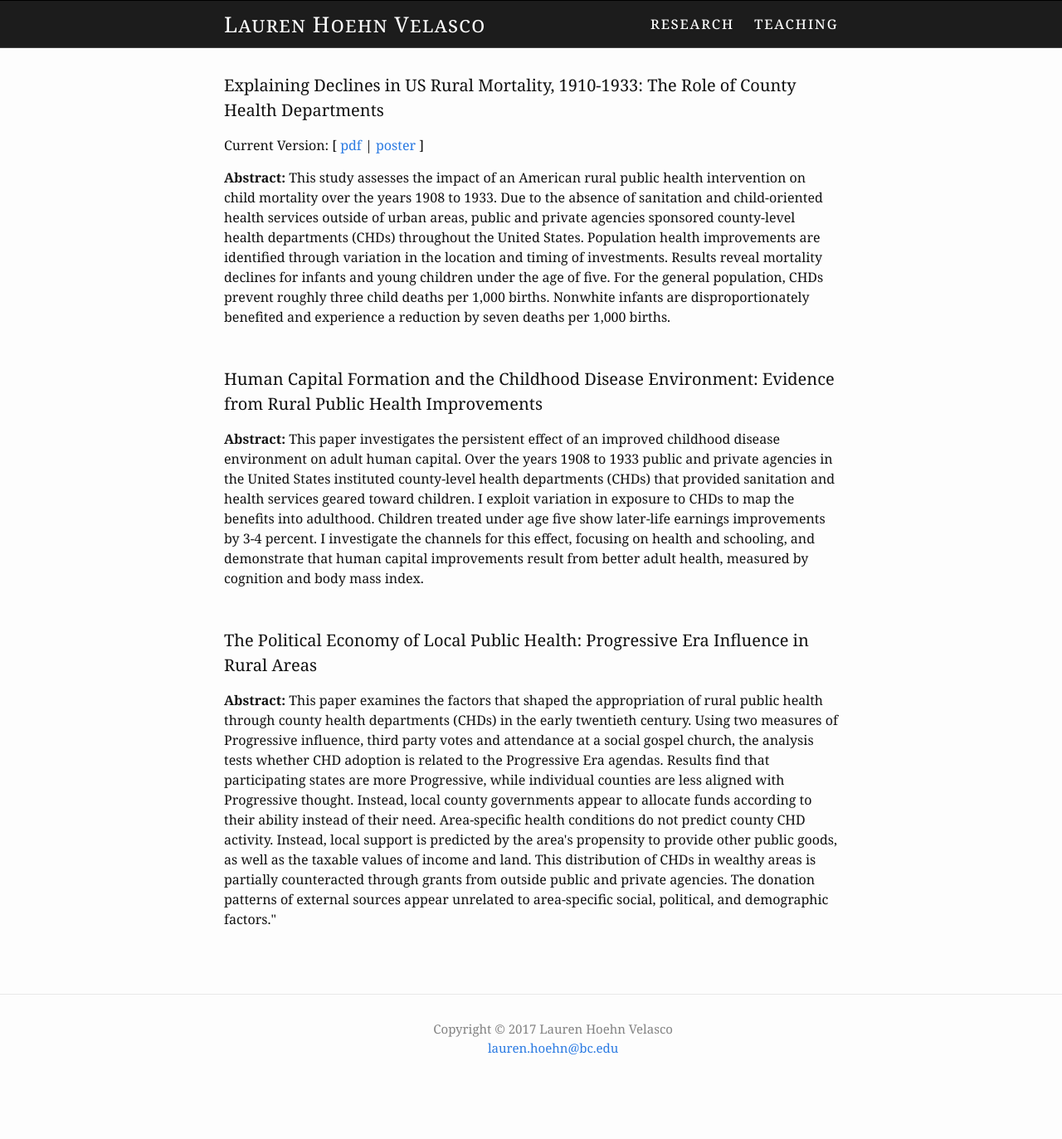
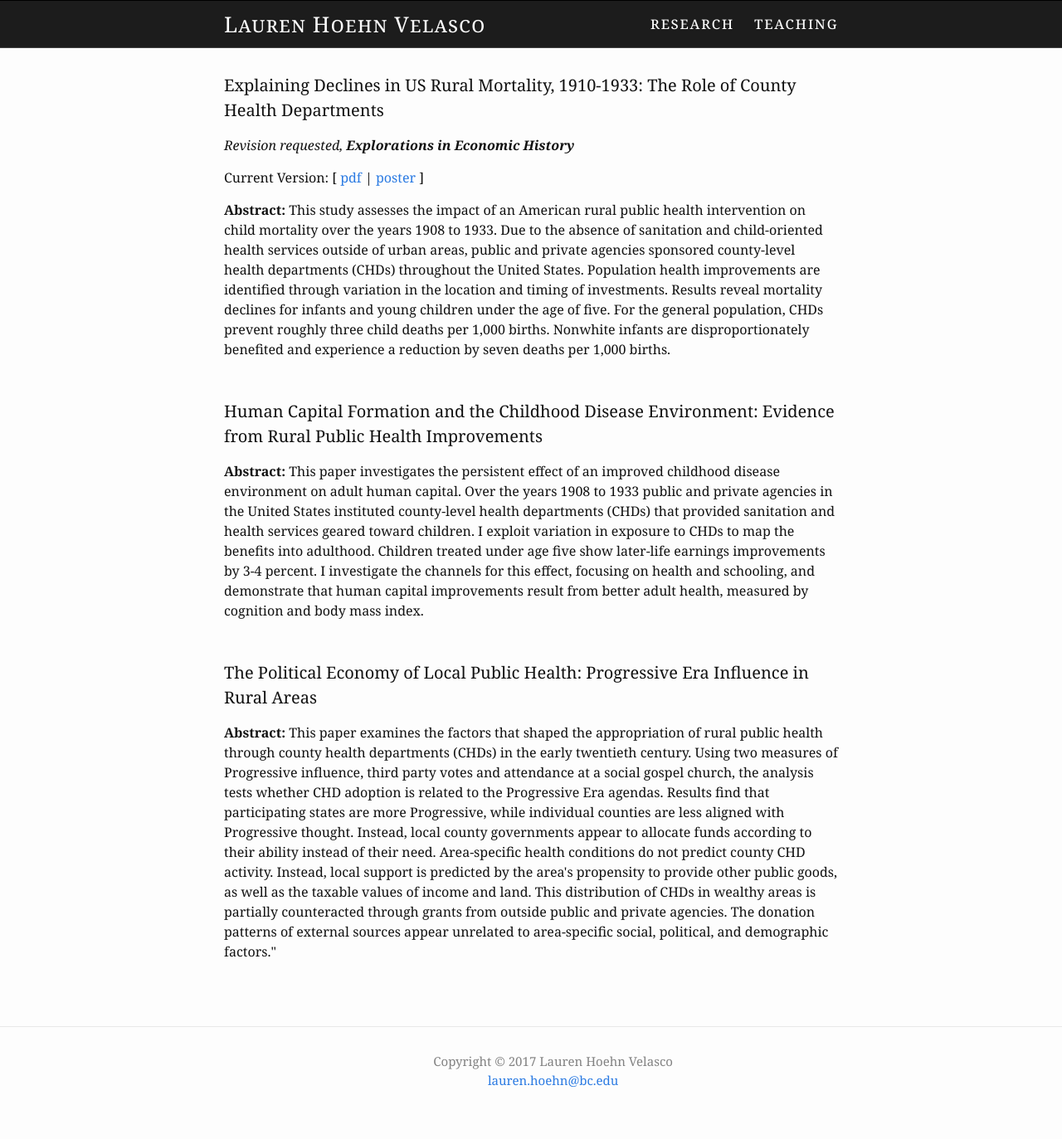
Before and after one commit to germsvel/lhv, a Jekyll site: the page built from research.html, in a window 1280 px wide. Shown: the whole page at 83% size. Built offline with Jekyll 4.4.1, drawn with Linux system fonts in a browser that asks for light colours; before the commit the page ends 1334 px from its top, so only the background shows below that.

Commit message:
Add Revision Requested to CHD paper

```diff
--- a/research.html
+++ b/research.html
@@ -7,8 +7,9 @@ permalink: /research/
 <div class="research-paper">
   <h4 class="research-title">Explaining Declines in US Rural Mortality,
   1910-1933: The Role of County Health Departments</h4>
-  <p>
-    Current Version: [
+  <p><em>Revision requested, <strong>Explorations in Economic
+    History</strong></em></p>
+  <p>Current Version: [
     <a target="_blank" href="{{ site.base_url }}/assets/LHV_CHD_Oct_2016.pdf">
       pdf
     </a>
```
